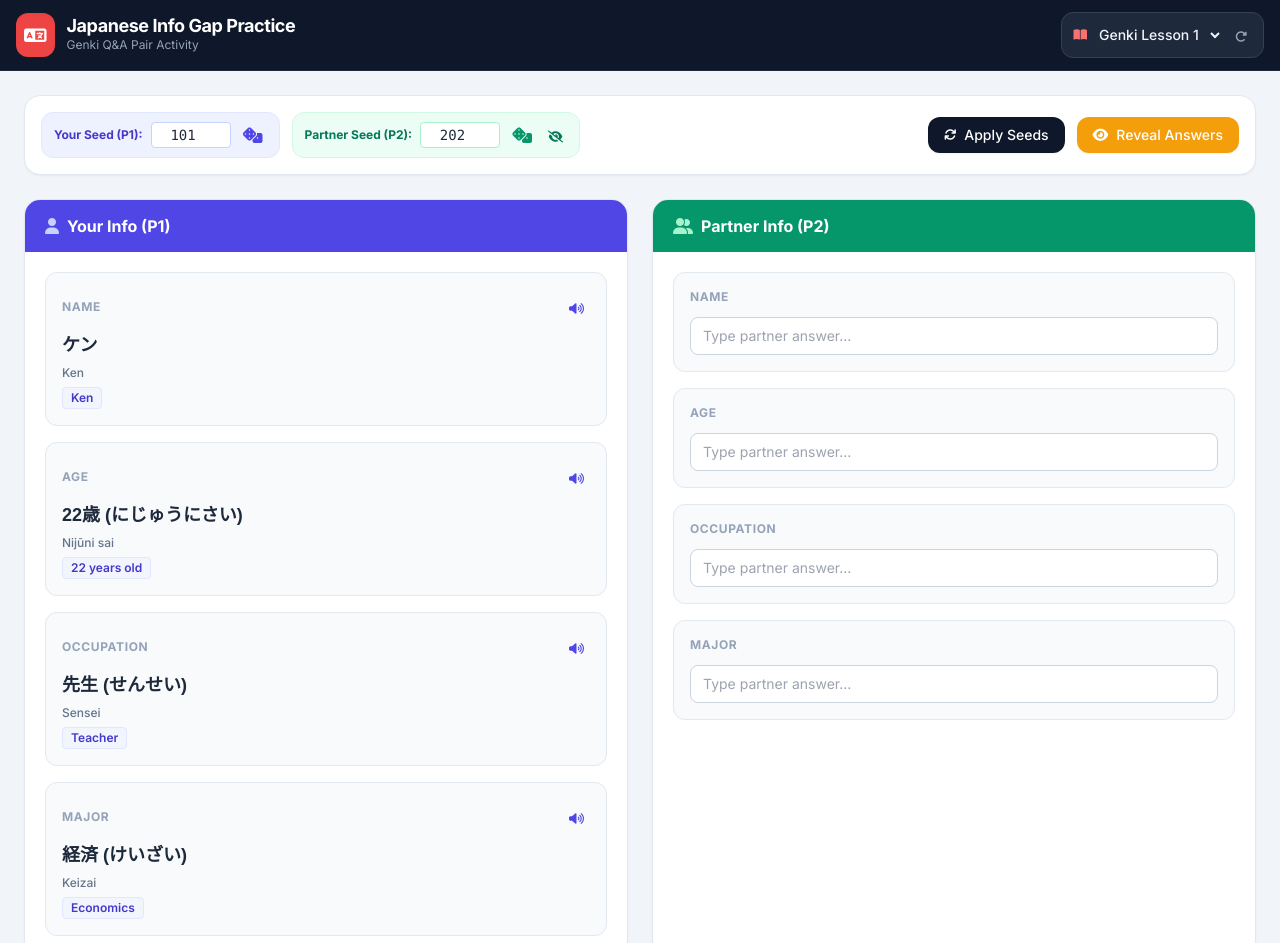
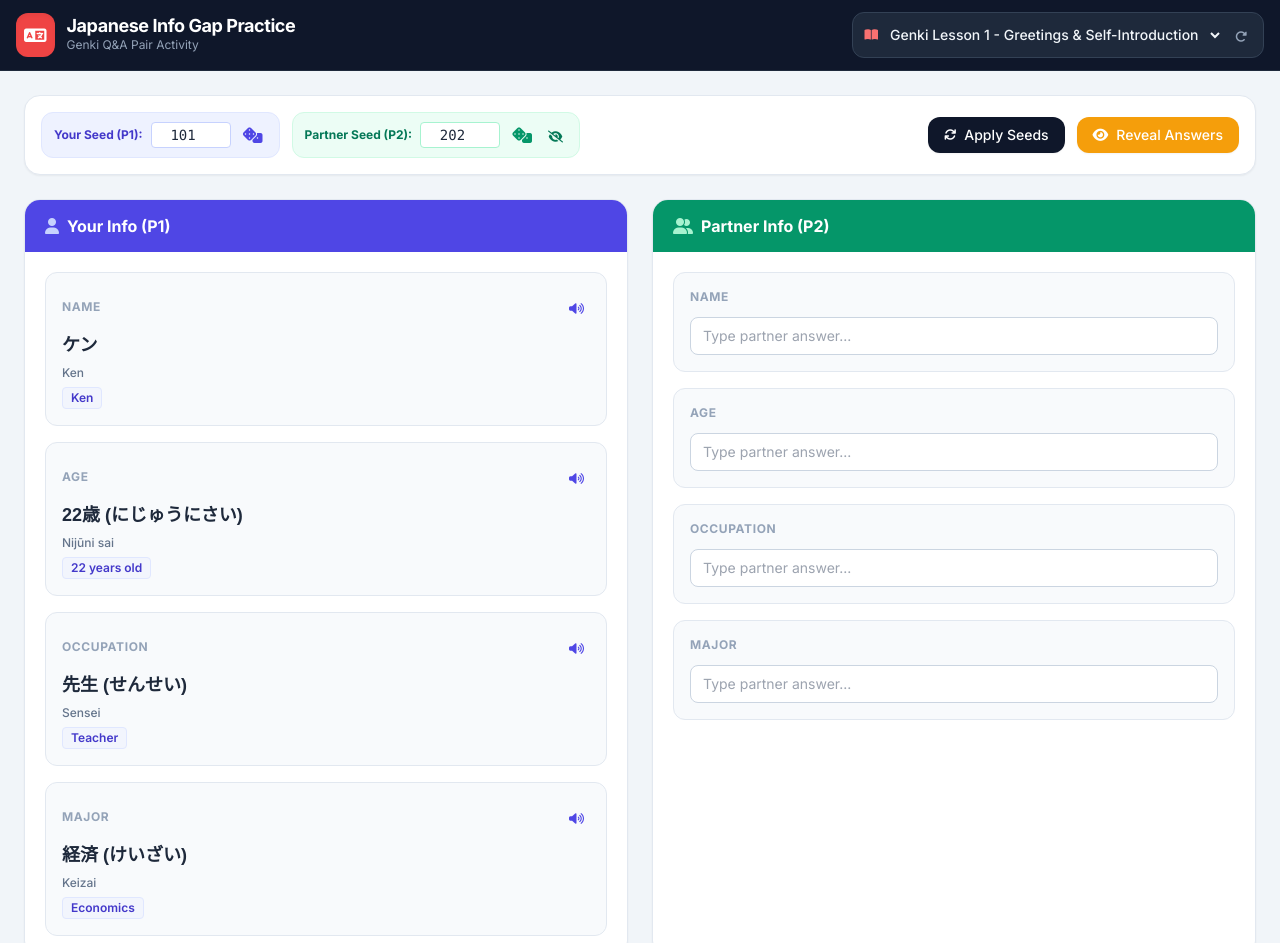
Before and after one commit to MugenAttack/JapaneseStudyHTML, a plain HTML site: page QAPartnerPractice.html in a window 1280 px wide. Shown: the top 943 px of the page. Drawn offline with nearby package versions, Linux system fonts and the light colour scheme; no server answers.

Commit message:
Update QAPartnerPractice.html

```diff
--- a/QAPartnerPractice.html
+++ b/QAPartnerPractice.html
@@ -179,7 +179,7 @@
 
         async function fetchManifest() {
             try {
-                const response = await fetch('manifest.json');
+                const response = await fetch('QAPartnerPractice/manifest.json');
                 if (!response.ok) throw new Error('Manifest unavailable');
                 currentManifest = await response.json();
                 populateLessonDropdown(currentManifest);
```
